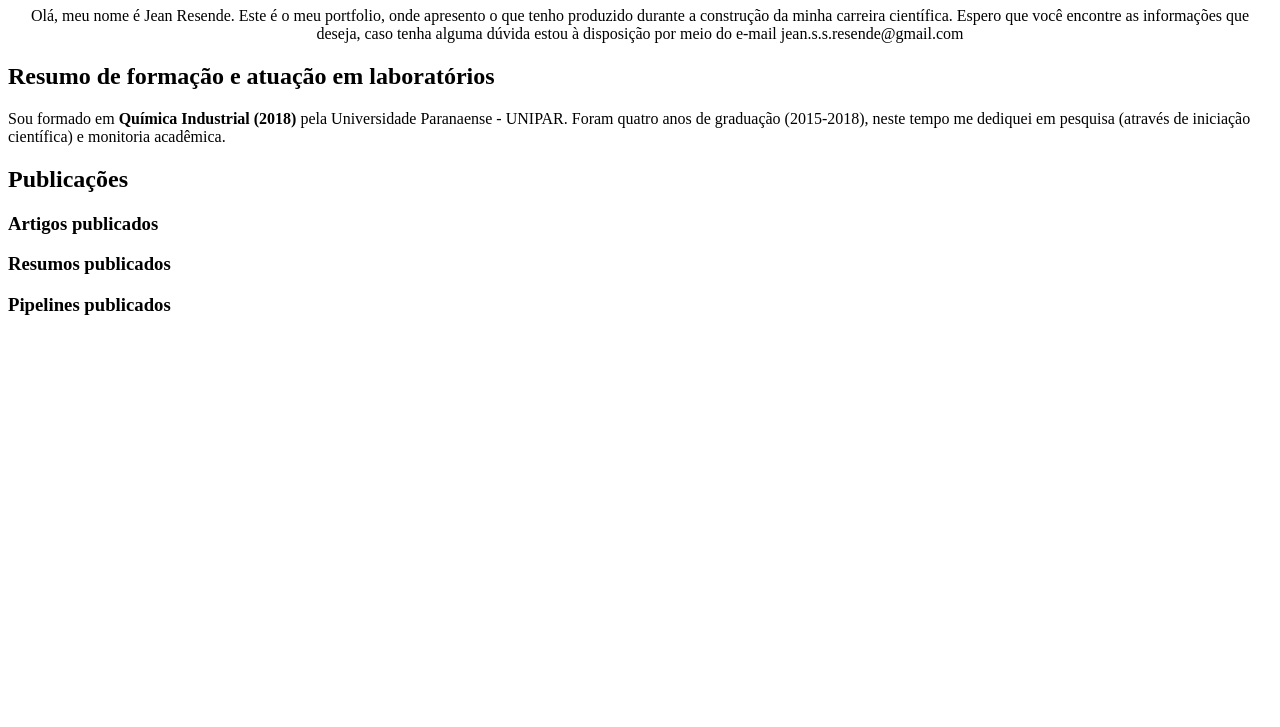
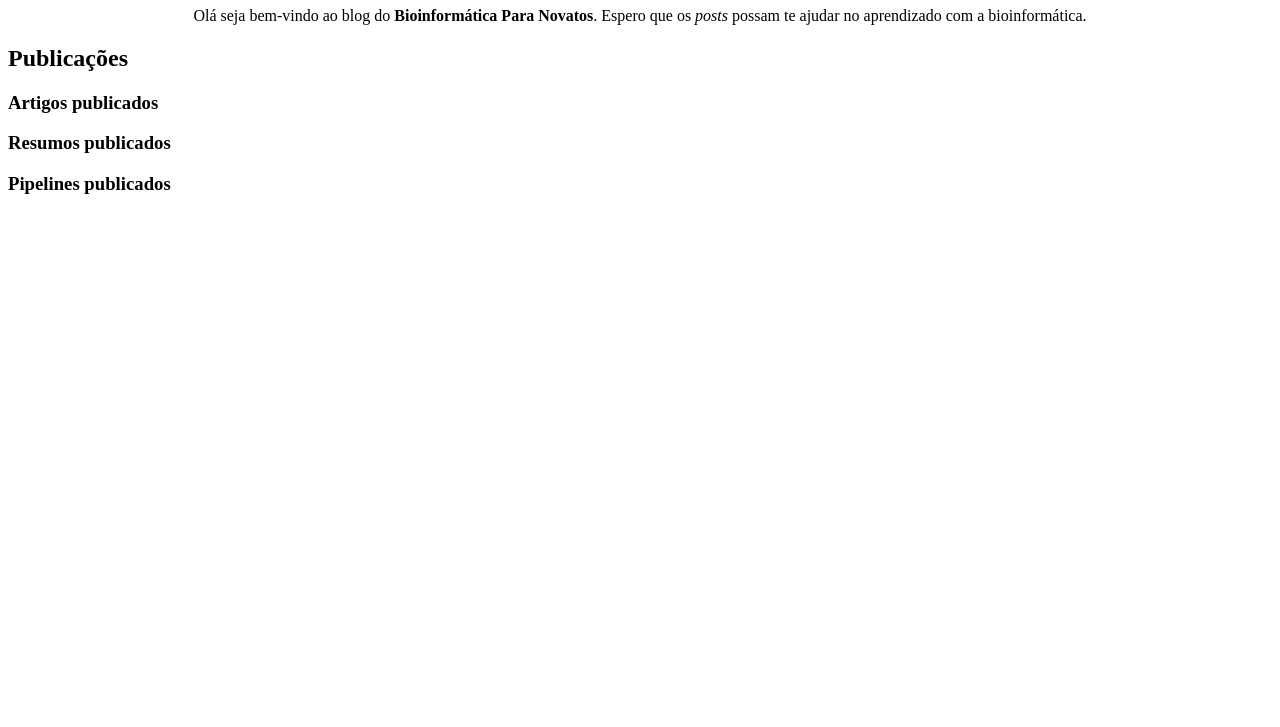
Before and after one commit to resendejss/jeanresende.github.io, a plain HTML site: page index.html in a window 1280 px wide. Shown: the part 73-800 px from the top of the page. Drawn offline with Linux system fonts and the light colour scheme.

Commit message:
atualizacao

```diff
--- a/index.html
+++ b/index.html
@@ -2,21 +2,16 @@
 <html>
     <head>
         <meta http-equiv="Content-Type" content="text/html; charset=utf-8">
-        <title>Jean Resende</title>
+        <title>Bioinfo Novatos</title>
     </head>
 
     <body>
-        <h1 style="text-align: center;">Bem-vindo(a) ao meu portfolio!</h1>
+        <h1 style="text-align: center;">Bioinformática Para Novatos</h1>
 
-        <p style="text-align: center;">Olá, meu nome é Jean Resende. Este é o meu portfolio, onde apresento
-        o que tenho produzido durante a construção da minha carreira científica. Espero que você encontre as
-        informações que deseja, caso tenha alguma dúvida estou à disposição por meio do e-mail jean.s.s.resende@gmail.com</p>
+        <p style="text-align: center;">Olá seja bem-vindo ao blog do <strong>Bioinformática Para Novatos</strong>.
+        Espero que os <i>posts</i> possam te ajudar no aprendizado com a bioinformática.</p>
 
-        <h2>Resumo de formação e atuação em laboratórios</h2>
-        <p>Sou formado em <strong>Química Industrial (2018)</strong> pela Universidade Paranaense - UNIPAR. Foram quatro anos
-           de graduação (2015-2018), neste tempo me dediquei em pesquisa (através de iniciação científica) e monitoria acadêmica.
-
-        </p>
+        <h2></h2>
 
         <h2>Publicações</h2>
         <h3>Artigos publicados</h3>
```
